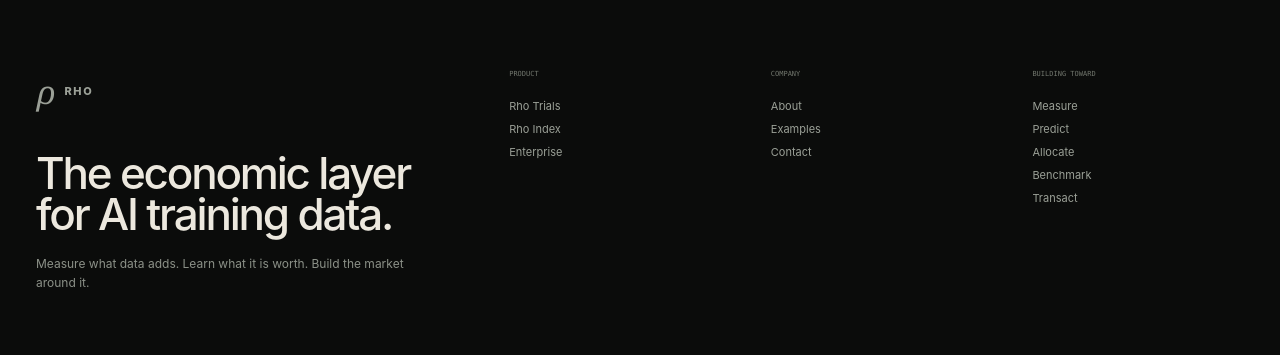
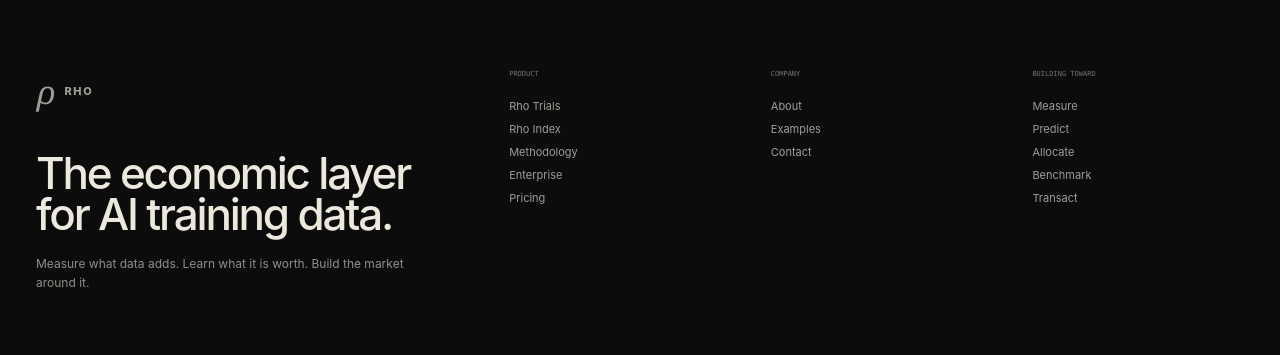
Before and after one commit to saharshbaweja/Rho, a Next.js app: page / in a window 1280 px wide. Shown: the part 11411-11766 px from the top of the page. Built offline with nearby package versions, Linux system fonts and the light colour scheme.

Commit message:
Expand Rho navigation for complete product site

```diff
--- a/components/Shell.jsx
+++ b/components/Shell.jsx
@@ -8,11 +8,13 @@ import {useEffect,useState} from 'react';
 const featureLinks=[
  ['/product/','Rho Trials','Compare candidate datasets before the full run'],
  ['/index/','Rho Index','Benchmark the economic value of AI data'],
- ['/enterprise/','Enterprise','Private deployment and controls']
+ ['/enterprise/','Enterprise','Private deployment and controls'],
+ ['/methodology/','Methodology','How Rho measures marginal data value']
 ];
 const resourceLinks=[
  ['/examples/','Examples','See Rho-style decisions in practice'],
  ['/about/','About','Why the data layer needs market infrastructure'],
+ ['/pricing/','Pricing','Usage-based pricing for teams'],
  ['/contact/','Contact','Become a design partner']
 ];
 
@@ -56,7 +58,7 @@ export default function Shell({children}){
   <footer className="megaFooter">
    <div className="footerTop">
     <div><Link href="/" className="brand footerBrand"><b>ρ</b><span>RHO</span></Link><h2>The economic layer<br/>for AI training data.</h2><p>Measure what data adds. Learn what it is worth. Build the market around it.</p></div>
-    <div><b>PRODUCT</b><Link href="/product/">Rho Trials</Link><Link href="/index/">Rho Index</Link><Link href="/enterprise/">Enterprise</Link></div>
+    <div><b>PRODUCT</b><Link href="/product/">Rho Trials</Link><Link href="/index/">Rho Index</Link><Link href="/methodology/">Methodology</Link><Link href="/enterprise/">Enterprise</Link><Link href="/pricing/">Pricing</Link></div>
     <div><b>COMPANY</b><Link href="/about/">About</Link><Link href="/examples/">Examples</Link><Link href="/contact/">Contact</Link></div>
     <div><b>BUILDING TOWARD</b><span>Measure</span><span>Predict</span><span>Allocate</span><span>Benchmark</span><span>Transact</span></div>
    </div>
```
